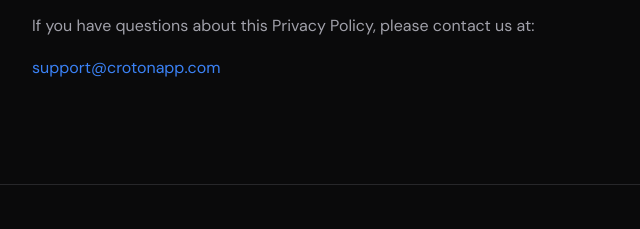
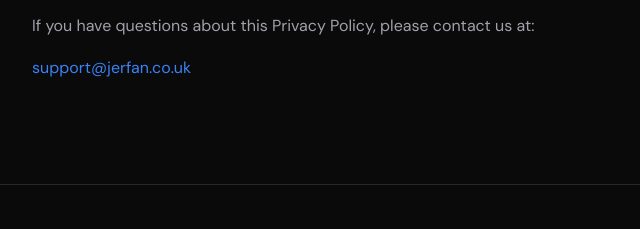
Before and after one commit to Jerfan1/croton, a plain HTML site: page privacy.html in a window 1280 px wide. Shown: the part 2451-2680 px from the top of the page, 240-880 px from the left. Drawn offline with Linux system fonts and the light colour scheme.

Commit message:
Update support email to support@jerfan.co.uk

```diff
--- a/privacy.html
+++ b/privacy.html
@@ -114,7 +114,7 @@
             <section>
                 <h2>Contact Us</h2>
                 <p>If you have questions about this Privacy Policy, please contact us at:</p>
-                <p><a href="mailto:support@crotonapp.com">support@crotonapp.com</a></p>
+                <p><a href="mailto:support@jerfan.co.uk">support@jerfan.co.uk</a></p>
             </section>
         </div>
     </main>
@@ -128,7 +128,7 @@
             <div class="footer-links">
                 <a href="/privacy.html">Privacy Policy</a>
                 <a href="https://www.apple.com/legal/internet-services/itunes/dev/stdeula/">Terms of Use</a>
-                <a href="mailto:support@crotonapp.com">Support</a>
+                <a href="mailto:support@jerfan.co.uk">Support</a>
             </div>
             <p class="footer-copyright">© 2026 Croton. All rights reserved.</p>
         </div>
```
Also changed, not shown: index.html (+1 -1 lines).
